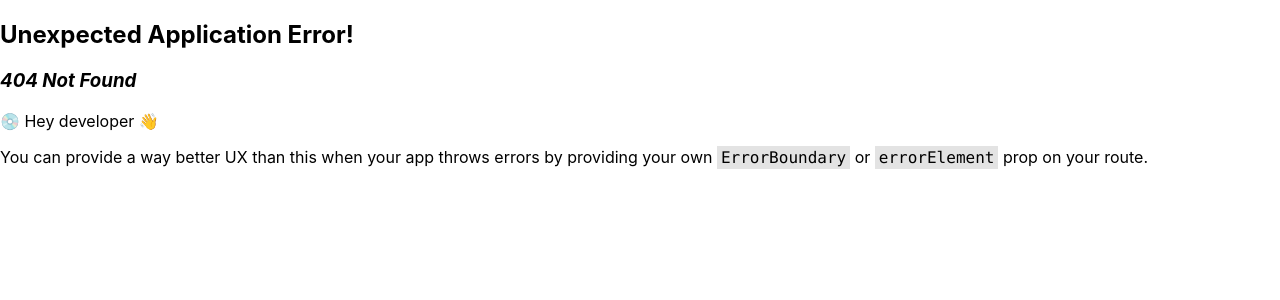
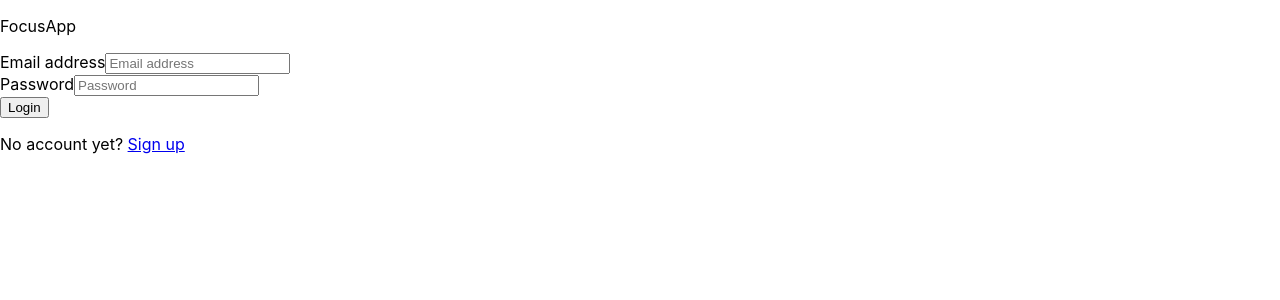
Before and after one commit to aiidanm/footballAppFrontend, a React (Create React App) app: page /login in a window 1280 px wide. Before the commit this address had no page. Shown: the top 300 px of the page. Built offline with nearby package versions, Linux system fonts and the light colour scheme; no server answers.

Commit message:
working on login and signup protection

```diff
--- a/package.json
+++ b/package.json
@@ -10,6 +10,7 @@
     "@testing-library/react": "^13.4.0",
     "@testing-library/user-event": "^13.5.0",
     "axios": "^1.7.2",
+    "firebase": "^11.2.0",
     "react": "^18.3.1",
     "react-dom": "^18.3.1",
     "react-router-dom": "^6.25.1",
--- /dev/null
+++ b/src/components/Firebase.js
@@ -0,0 +1,19 @@
+import { initializeApp } from "firebase/app";
+import { getAuth } from "firebase/auth";
+
+const firebaseConfig = {
+  apiKey: process.env.REACT_APP_API_KEY,
+  authDomain: process.env.REACT_APP_AUTH_DOMAIN,
+  projectId: process.env.REACT_APP_PROJECT_ID,
+  storageBucket: process.env.REACT_APP_STORAGE_BUCKET,
+  messagingSenderId: process.env.REACT_APP_MESSAGING_SENDER_ID,
+  appId: process.env.REACT_APP_APP_ID,
+  measurementId: process.env.REACT_APP_MEASUREMENT_ID
+};
+
+
+const app = initializeApp(firebaseConfig);
+
+
+export const auth = getAuth(app);
+export default app;
--- a/src/components/Pages/HomePage.js
+++ b/src/components/Pages/HomePage.js
@@ -1,16 +1,46 @@
 import React from 'react';
+import { useEffect, useState } from 'react';
 import { FontAwesomeIcon } from '@fortawesome/react-fontawesome';
+import { onAuthStateChanged, signOut } from "firebase/auth";
+import { auth } from '../Firebase';
 import { faChartLine, faUserEdit, faClipboardList, faGamepad } from '@fortawesome/free-solid-svg-icons';
 import '../../App.css'
-import { Link } from 'react-router-dom';
+import { Link, useNavigate} from 'react-router-dom';
 
 const HomePage = () => {
+  const navigate = useNavigate();
+  const handleLogout = () => {
+        signOut(auth).then(() => {
+            navigate("/login");
+            console.log("Signed out successfully")
+        }).catch((error) => {
+        });
+    }
+
+
+
+   useEffect(()=>{
+        onAuthStateChanged(auth, (user) => {
+            if (user) {
+              const uid = user.uid;
+              console.log("uid", uid)
+            } else {
+              navigate('/login')
+            }
+          });
+
+    }, [])
+
   return (
 
     <div className='MainContainer'>
       <Link to="/" className='HomeLink'>
     <h1 className='TitleHeader'>MNF</h1>
     </Link>
+    <Link to="/Login">
+      <button>Login</button>
+    </Link>
+    <button onClick={handleLogout}>Logout</button>
     <h2>Home</h2>
     <div className='pageContainer'>
       <Link to='/Players' className="icon-button">
--- /dev/null
+++ b/src/components/Pages/Login.jsx
@@ -0,0 +1,86 @@
+import React, {useState} from 'react';
+import {  signInWithEmailAndPassword   } from 'firebase/auth';
+import { auth } from '../Firebase';
+import { NavLink, useNavigate } from 'react-router-dom'
+
+const Login = () => {
+    const navigate = useNavigate();
+    const [email, setEmail] = useState('');
+    const [password, setPassword] = useState('');
+
+    const onLogin = (e) => {
+        e.preventDefault();
+        signInWithEmailAndPassword(auth, email, password)
+        .then((userCredential) => {
+            const user = userCredential.user;
+            navigate("/")
+            console.log(user);
+        })
+        .catch((error) => {
+            const errorCode = error.code;
+            const errorMessage = error.message;
+            console.log(errorCode, errorMessage)
+        });
+
+    }
+
+    return(
+        <>
+            <main >
+                <section>
+                    <div>
+                        <p> FocusApp </p>
+
+                        <form>
+                            <div>
+                                <label htmlFor="email-address">
+                                    Email address
+                                </label>
+                                <input
+                                    id="email-address"
+                                    name="email"
+                                    type="email"
+                                    required
+                                    placeholder="Email address"
+                                    onChange={(e)=>setEmail(e.target.value)}
+                                />
+                            </div>
+
+                            <div>
+                                <label htmlFor="password">
+                                    Password
+                                </label>
+                                <input
+                                    id="password"
+                                    name="password"
+                                    type="password"
+                                    required
+                                    placeholder="Password"
+                                    onChange={(e)=>setPassword(e.target.value)}
+                                />
+                            </div>
+
+                            <div>
+                                <button
+                                    onClick={onLogin}
+                                >
+                                    Login
+                                </button>
+                            </div>
+                        </form>
+
+                        <p className="text-sm text-white text-center">
+                            No account yet? {' '}
+                            <NavLink to="/signup">
+                                Sign up
+                            </NavLink>
+                        </p>
+
+                    </div>
+                </section>
+            </main>
+        </>
+    )
+}
+
+export default Login
--- /dev/null
+++ b/src/components/Pages/Signup.jsx
@@ -0,0 +1,89 @@
+import React, {useState} from 'react';
+import { NavLink, useNavigate } from 'react-router-dom';
+import {  createUserWithEmailAndPassword  } from 'firebase/auth';
+import { auth } from '../Firebase';
+
+const Signup = () => {
+    const navigate = useNavigate();
+
+    const [email, setEmail] = useState('')
+    const [password, setPassword] = useState('');
+
+    const onSubmit = async (e) => {
+      e.preventDefault()
+
+      await createUserWithEmailAndPassword(auth, email, password)
+        .then((userCredential) => {
+            const user = userCredential.user;
+            console.log(user);
+            navigate("/")
+
+        })
+        .catch((error) => {
+            const errorCode = error.code;
+            const errorMessage = error.message;
+            console.log(errorCode, errorMessage);
+
+        });
+
+
+    }
+
+  return (
+    <main >
+        <section>
+            <div>
+                <div>
+                    <h1> MNF Signup </h1>
+                    <form>
+                        <div>
+                            <label htmlFor="email-address">
+                                Email address
+                            </label>
+                            <input
+                                type="email"
+                                label="Email address"
+                                value={email}
+                                onChange={(e) => setEmail(e.target.value)}
+                                required
+                                placeholder="Email address"
+                            />
+                        </div>
+
+                        <div>
+                            <label htmlFor="password">
+                                Password
+                            </label>
+                            <input
+                                type="password"
+                                label="Create password"
+                                value={password}
+                                onChange={(e) => setPassword(e.target.value)}
+                                required
+                                placeholder="Password"
+                            />
+                        </div>
+
+                        <button
+                            type="submit"
+                            onClick={onSubmit}
+                        >
+                            Sign up
+                        </button>
+
+                    </form>
+
+                    <p>
+                        Already have an account?{' '}
+                        <NavLink to="/login" >
+                            Sign in
+                        </NavLink>
+                    </p>
+                </div>
+            </div>
+        </section>
+    </main>
+  )
+}
+
+export default Signup
```
Also changed, not shown: src/index.js (+10 -0 lines), 1 other file (tests, documents, lock files or other folders).
